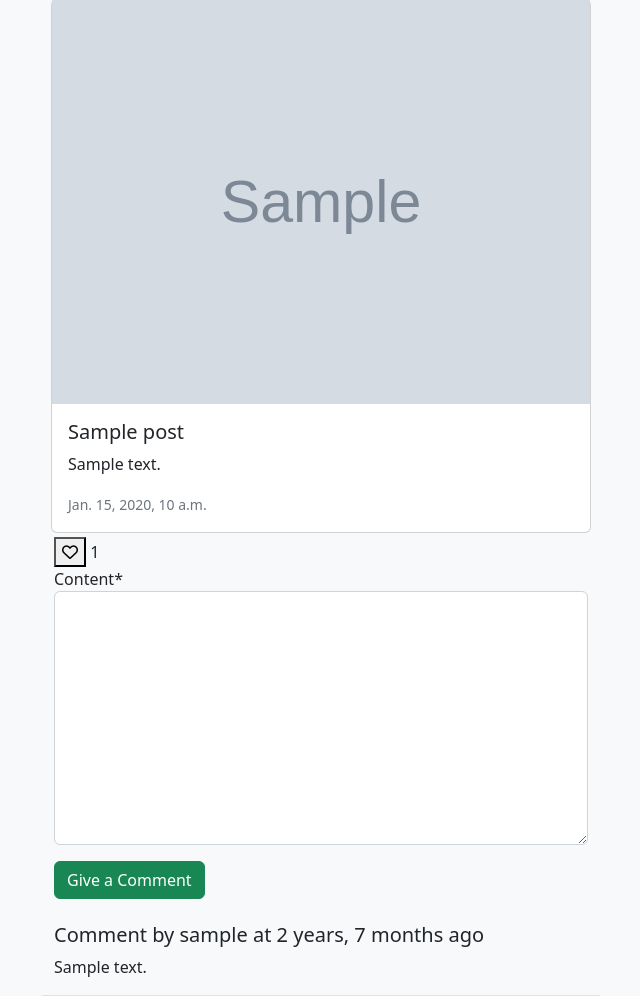
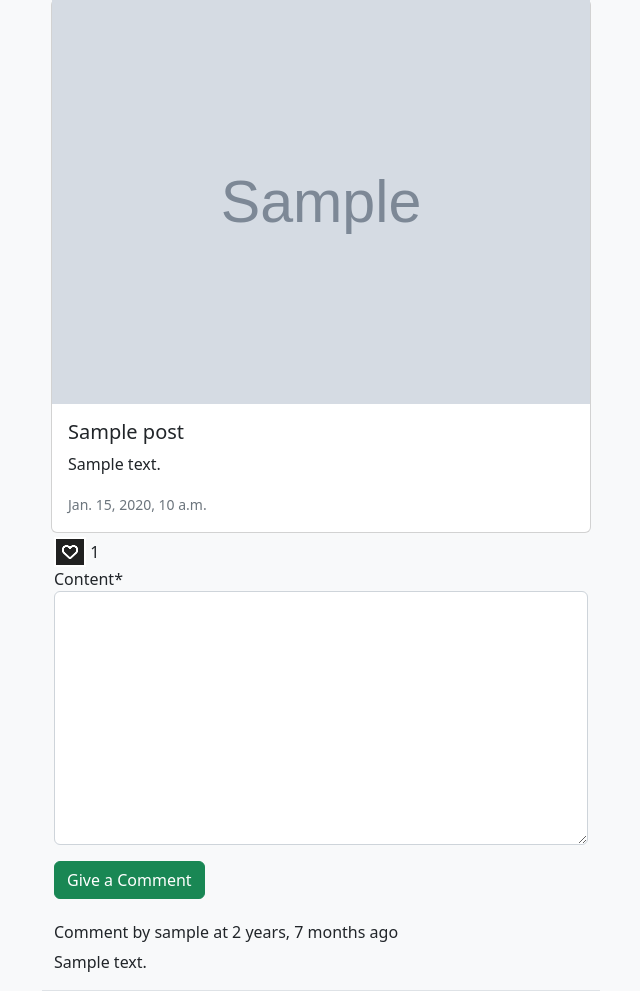
Before and after one commit to FatihG34/Blog_App_Django, a Django app: a page that uses blog/templates/blog/detail.html in a window 1280 px wide. Shown: the part 65-1069 px from the top of the page, without its empty margins (319-959 px from the left). Run offline with Django 4.2, Linux system fonts and the light colour scheme; a user stored in the database is signed in; tables that the repository leaves empty hold one stand-in row (values such as "Sample post"); grey boxes marked "Sample" are stand-in pictures; some libraries are stand-ins or nearby versions.

Commit message:
modified

```diff
--- a/blog/templates/blog/detail.html
+++ b/blog/templates/blog/detail.html
@@ -15,7 +15,7 @@
                 {% csrf_token %}
                 <input type="hidden" name="post">
                 <input type="hidden" name="user">
-                <button type="submit"><i class="fa-regular fa-heart" ></i></button> {{post_object.like_count}}
+                <button type="submit" class="btn-close-white"><i class="fa-regular fa-heart"></i></button> {{post_object.like_count}}
             </form>
         </div>
         <div class="container w-50">
@@ -27,7 +27,7 @@
         </div>
         {% for comment in post_object.comments %}
         <div class="container w-50 border-bottom my-2">
-            <h5>Comment by {{comment.user}} at {{comment.time_stamp|timesince}} ago</h5>
+            <h6>Comment by {{comment.user}} at {{comment.time_stamp|timesince}} ago</h6>
             <p>{{comment.content}} </p>
         </div>
         {% endfor %}
```
